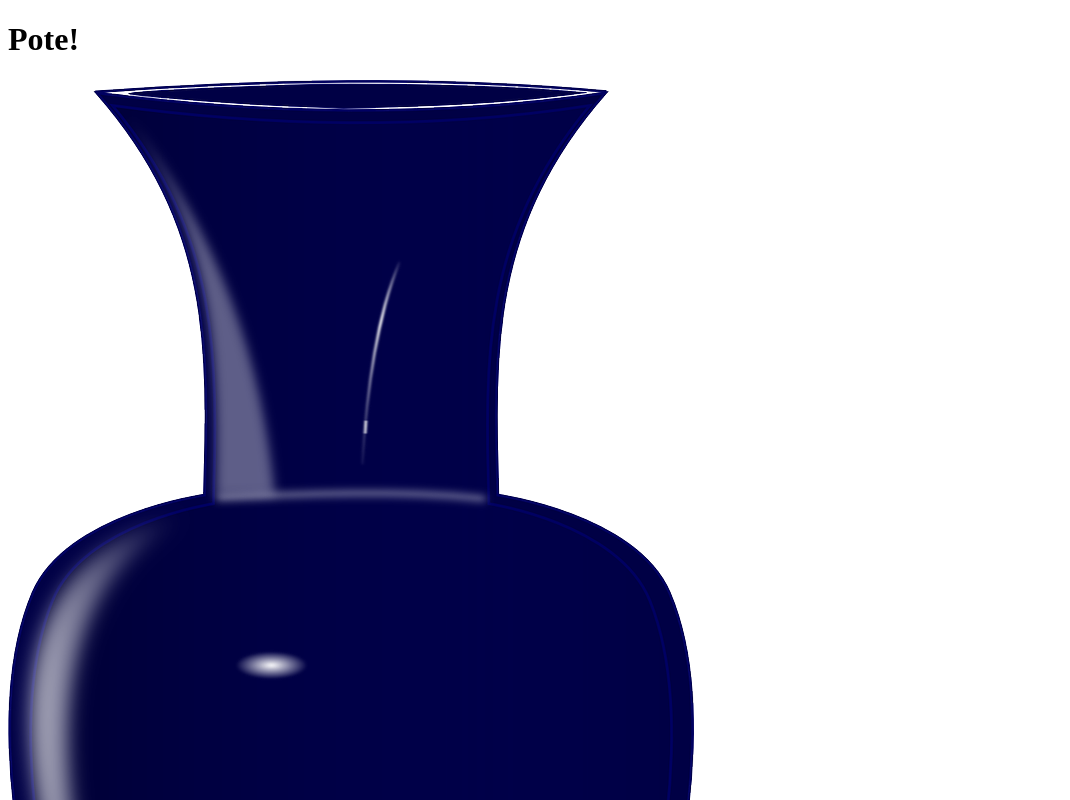
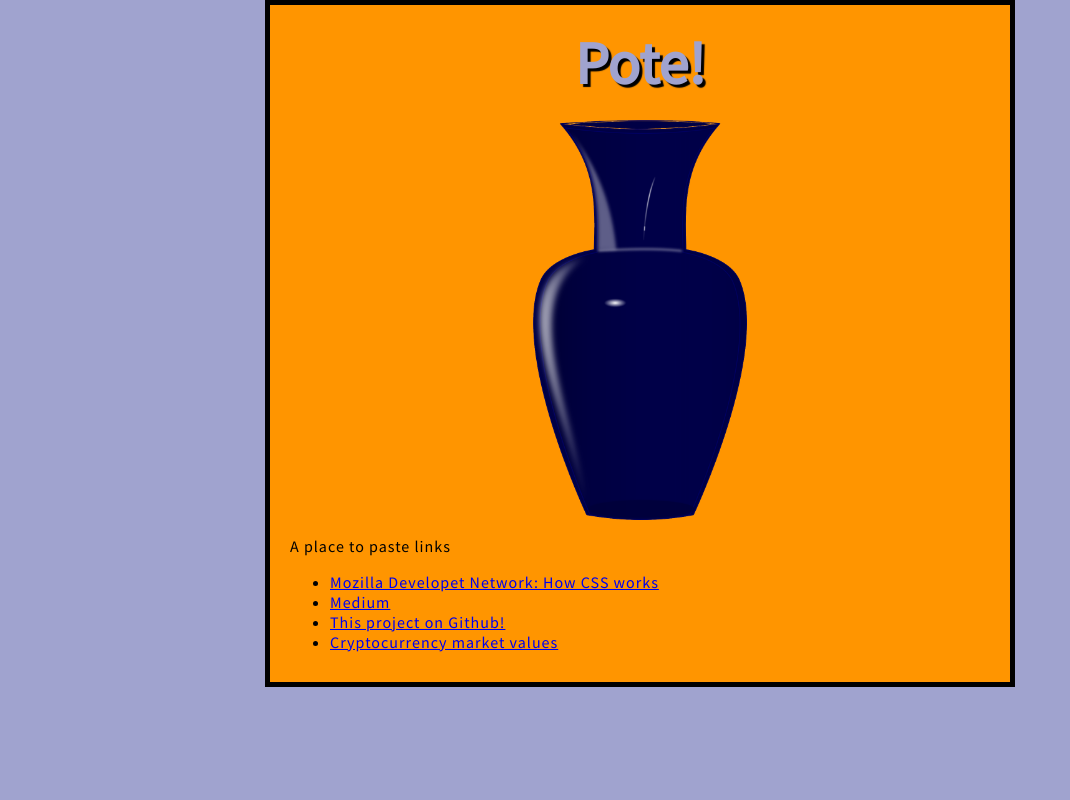
Before and after one commit to MrRuiMartins/PoteFrontend, a plain HTML site: page index.html in a window 1280 px wide. Shown: the top 800 px of the page, without its empty margins (0-1070 px from the left). Drawn offline with Linux system fonts and the light colour scheme.

Commit message:
Add font and basic css

```diff
--- a/index.html
+++ b/index.html
@@ -3,7 +3,9 @@
 	<head>
 		<meta charset="utf-8">
 		<title>Pote</title>
-	</head>
+		<link rel="stylesheet" type="text/css" href="styles/style.css"/>
+		<link href="https://fonts.googleapis.com/css?family=Source+Sans+Pro" rel="stylesheet">
+		</head>
 	<body>
 		<h1>Pote!</h1>
 		<img src="images/pote-frontend.png" alt="vase image">
--- /dev/null
+++ b/styles/style.css
@@ -0,0 +1,37 @@
+html {
+	font-size: 10px;
+	font-family: 'Source Sans Pro', sans-serif;
+	background-color: #A0A3CF;
+}
+
+h1 {
+	margin: 0;
+	padding: 20px 0;
+	font-size: 60px;
+	color: #A0A3CF;
+	text-align: center;
+}
+
+p, li {
+	font-size: 16px;
+	line-height: center;
+	letter-spacing: 1px;
+}
+
+body {
+	width: 700px;
+	margin: 0 auto;
+	background-color: #FF9500;
+	padding: 0 20px 20px 20px;
+	border: 5px solid black;
+}
+
+h1 {
+	text-shadow: 3px 3px 1px black;
+  }
+
+  img {
+	display: block;
+	margin: 0 auto;
+	max-height: 400px;
+  }
```
